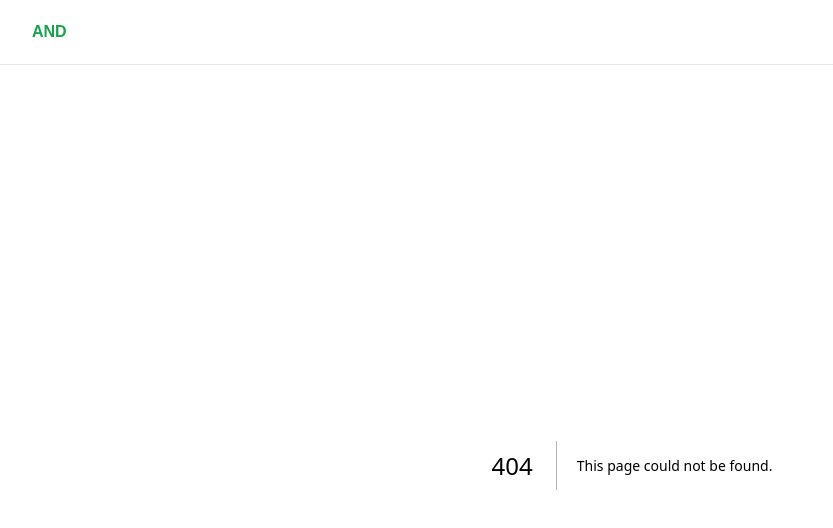
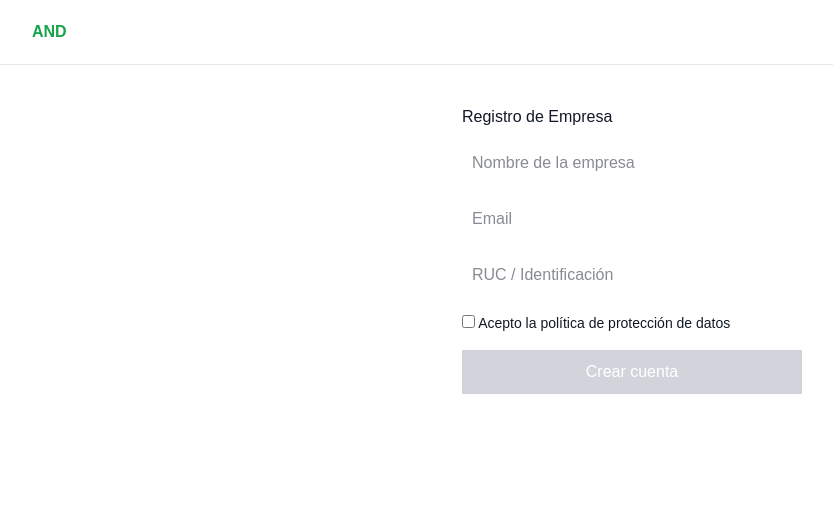
Before and after one commit to lemilio-lubu/AND-MVP, a Next.js app: page /registro/empresa in a window 1280 px wide. Before the commit this address had no page. Shown: the top 528 px of the page, without its empty margins (8-841 px from the left). Built offline with nearby package versions, Linux system fonts and the light colour scheme.

Commit message:
feat: implement a core about persona

```diff
--- /dev/null
+++ b/app/registro/empresa/page.tsx
@@ -0,0 +1,42 @@
+"use client";
+
+import { useState } from "react";
+import { useRouter } from "next/navigation";
+
+export default function EmpresaRegistro() {
+  const [accepted, setAccepted] = useState(false);
+  const router = useRouter();
+
+  return (
+    <main style={{ padding: 40, maxWidth: 420, margin: "0 auto" }}>
+      <h2>Registro de Empresa</h2>
+
+      <input placeholder="Nombre de la empresa" style={{ marginTop: 12, width: "100%", padding: 10 }} />
+      <input placeholder="Email" style={{ marginTop: 12, width: "100%", padding: 10 }} />
+      <input placeholder="RUC / Identificación" style={{ marginTop: 12, width: "100%", padding: 10 }} />
+
+      <label style={{ marginTop: 16, display: "block", fontSize: 14 }}>
+        <input
+          type="checkbox"
+          checked={accepted}
+          onChange={(e) => setAccepted(e.target.checked)}
+        />{" "}
+        Acepto la política de protección de datos
+      </label>
+
+      <button
+        disabled={!accepted}
+        onClick={() => router.push("/dashboard")}
+        style={{
+          marginTop: 16,
+          width: "100%",
+          padding: 10,
+          background: accepted ? "var(--green)" : "#d1d5db",
+          color: "white"
+        }}
+      >
+        Crear cuenta
+      </button>
+    </main>
+  );
+}
--- /dev/null
+++ b/app/registro/influencer/page.tsx
@@ -0,0 +1,39 @@
+"use client";
+
+import { useState } from "react";
+
+export default function InfluencerRegistro() {
+  const [accepted, setAccepted] = useState(false);
+
+  return (
+    <main style={{ padding: 40, maxWidth: 420, margin: "0 auto" }}>
+      <h2>Registro de Influencer</h2>
+
+      <input placeholder="Nombre" style={{ marginTop: 12, width: "100%", padding: 10 }} />
+      <input placeholder="Email" style={{ marginTop: 12, width: "100%", padding: 10 }} />
+      <input placeholder="Instagram / TikTok" style={{ marginTop: 12, width: "100%", padding: 10 }} />
+
+      <label style={{ marginTop: 16, display: "block", fontSize: 14 }}>
+        <input
+          type="checkbox"
+          checked={accepted}
+          onChange={(e) => setAccepted(e.target.checked)}
+        />{" "}
+        Acepto la política de protección de datos
+      </label>
+
+      <button
+        disabled={!accepted}
+        style={{
+          marginTop: 16,
+          width: "100%",
+          padding: 10,
+          background: accepted ? "var(--green)" : "#d1d5db",
+          color: "white"
+        }}
+      >
+        Enviar datos
+      </button>
+    </main>
+  );
+}
--- a/app/registro/tipo/page.tsx
+++ b/app/registro/tipo/page.tsx
@@ -0,0 +1,45 @@
+"use client";
+
+import { useRouter } from "next/navigation";
+
+export default function TipoUsuarioPage() {
+  const router = useRouter();
+
+  return (
+    <main style={{ padding: 40, maxWidth: 600, margin: "0 auto" }}>
+      <h2>¿Cómo quieres usar AND?</h2>
+
+      <div style={{ marginTop: 24, display: "grid", gap: 16 }}>
+        <button
+          onClick={() => router.push("/registro/empresa")}
+          style={{
+            padding: 20,
+            border: "1px solid var(--green)",
+            borderRadius: 8,
+            textAlign: "left"
+          }}
+        >
+          <strong>🏢 Soy una marca / empresa</strong>
+          <p style={{ color: "var(--gray)" }}>
+            Quiero facturar mi pauta digital y ver mi dashboard
+          </p>
+        </button>
+
+        <button
+          onClick={() => router.push("/registro/influencer")}
+          style={{
+            padding: 20,
+            border: "1px solid #e5e7eb",
+            borderRadius: 8,
+            textAlign: "left"
+          }}
+        >
+          <strong>📣 Soy influencer</strong>
+          <p style={{ color: "var(--gray)" }}>
+            Quiero dejar mis datos para colaborar con marcas
+          </p>
+        </button>
+      </div>
+    </main>
+  );
+}
```
